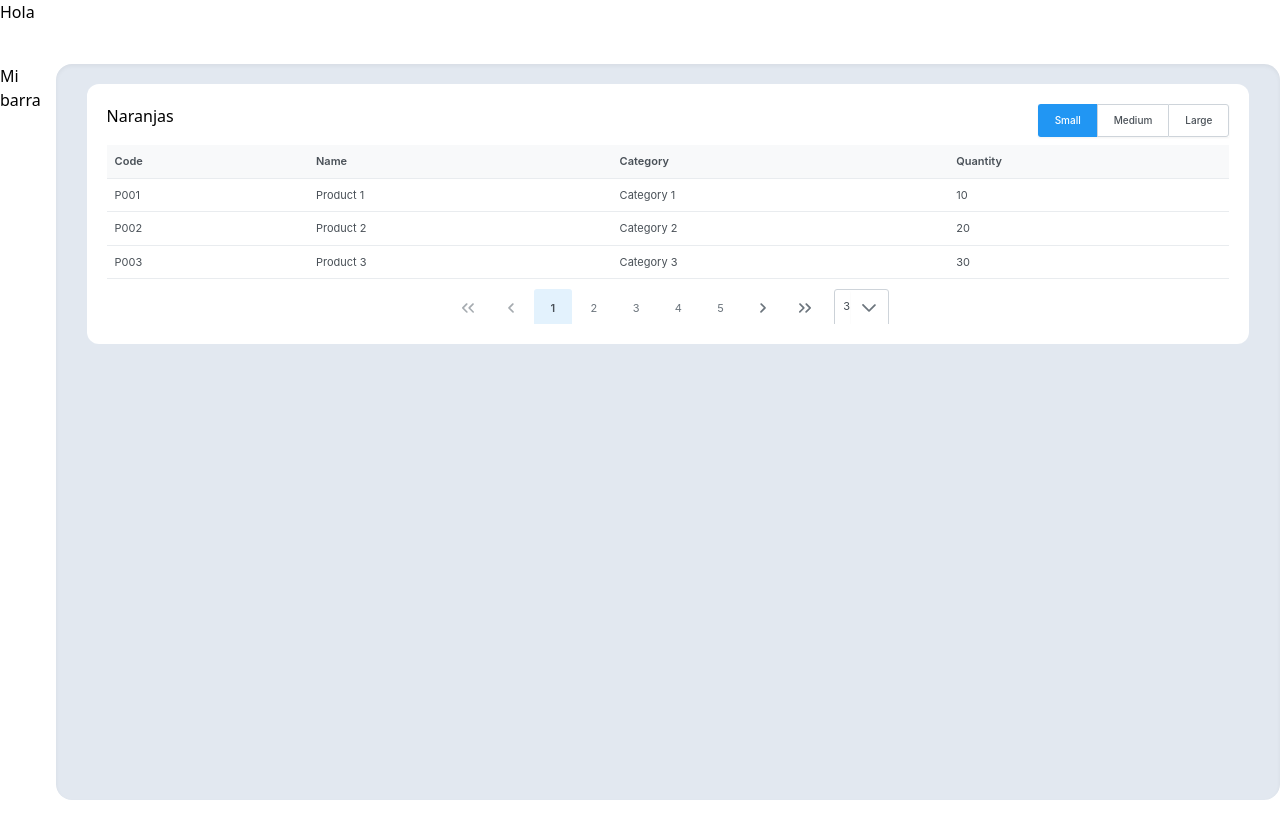
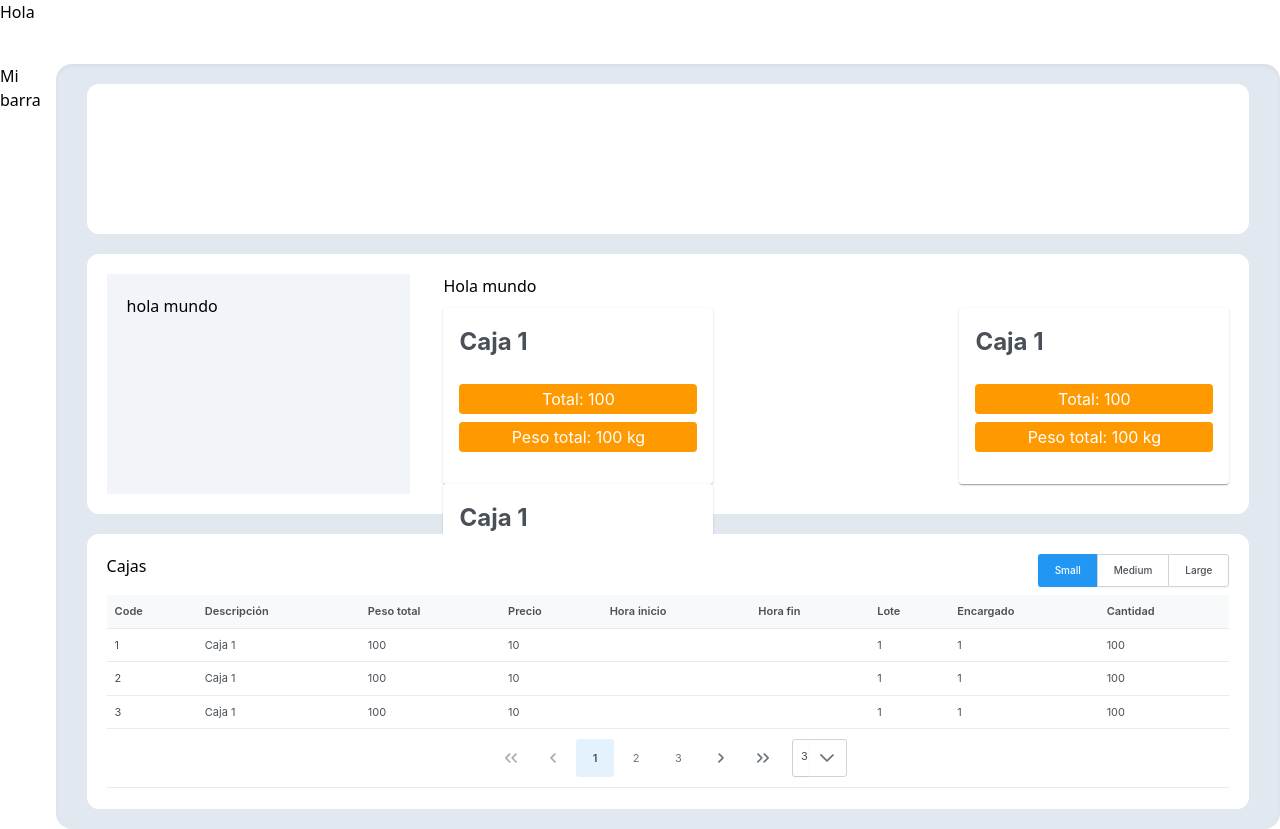
Before and after one commit to AdrianGzn/frontNaranjasC5, a React (Vite) app: page /cajas/create in a window 1280 px wide. Before the commit the page ends 800 px from the top, so only its background shows below. Built offline with nearby package versions, Linux system fonts and the light colour scheme.

Commit message:
avance de ui de cajas

```diff
--- a/src/features/caja/domain/caja.entity.tsx
+++ b/src/features/caja/domain/caja.entity.tsx
@@ -7,4 +7,5 @@ export default interface Caja {
     hora_fin: Date | string
     lote_fk: number
     encargado_fk: number
+    cantidad: number
 }
--- a/src/features/caja/infrastructure/consult_caja.controller.tsx
+++ b/src/features/caja/infrastructure/consult_caja.controller.tsx
@@ -1,4 +1,3 @@
-// src/ui/controllers/useGetCajas.ts
 import { useEffect, useState } from "react";
 import { ConsultCajas } from "../application/consult_cajas.usecase";
 import ICaja from "../domain/caja.repository";
--- /dev/null
+++ b/src/features/caja/ui/components/cajaCargar.component.tsx
@@ -0,0 +1,39 @@
+//import { Form, Field } from 'react-final-form';
+import { useState } from 'react';
+import { Button } from 'primereact/button';
+import { Dropdown } from 'primereact/dropdown';
+import { Calendar } from 'primereact/calendar';
+
+
+export default function CajasCargando({}: any) {
+    const [countries, setCountries] = useState([]);
+
+    return <div className="w-[95%] h-[150px] mt-5 flex flex-col items-center bg-white p-5 rounded-xl">
+        <div className="w-[60%] h-full">
+            {/*
+            <Form onSubmit={onSubmit} initialValues={{ name: '', email: '', password: '', date: null, country: null, accept: false }} validate={validate} render={({ handleSubmit }) => (
+                <form>
+                    <Field name="date" render={({ input }) => (
+                        <div className="field">
+                            <span className="p-float-label">
+                                <Calendar id="date" {...input} dateFormat="dd/mm/yy" mask="99/99/9999" showIcon />
+                                <label htmlFor="date">Birthday</label>
+                            </span>
+                        </div>
+                    )} />
+                    <Field name="country" render={({ input }) => (
+                        <div className="field">
+                            <span className="p-float-label">
+                                <Dropdown id="country" {...input} options={countries} optionLabel="name" />
+                                <label htmlFor="country">Country</label>
+                            </span>
+                        </div>
+                    )} />
+                    <Button type="submit" label="Submit" className="mt-2" />
+                </form>
+            )} />
+             */}
+        </div>
+        <div className="w-[40%] h-full"></div>
+    </div>
+}
--- /dev/null
+++ b/src/features/caja/ui/components/cajasCargando.component.tsx
@@ -0,0 +1,17 @@
+import CardCaja from './cardCaja.component';
+
+export default function AddCajas({cajas}: any) {
+    return <div className="w-[95%] h-[260px] mt-5 flex flex-wrap justify-between bg-white p-5 rounded-xl">
+        <div className='w-[27%] h-full p-5 bg-slate-100'>
+            hola mundo
+        </div>
+        <div className='w-[70%] h-full flex flex-wrap justify-between'>
+            <div className='w-full'>Hola mundo</div>
+            <div className='w-full h-[80%] flex flex-wrap justify-between'>
+                {cajas.map((item: any, index: number) => (
+                    <CardCaja key={index} caja={item} />
+                ))}
+            </div>
+        </div>
+    </div>
+}
--- /dev/null
+++ b/src/features/caja/ui/components/cardCaja.component.tsx
@@ -0,0 +1,21 @@
+import { Card } from 'primereact/card';
+import Caja from '../../domain/caja.entity';
+
+interface CardCajaProps {
+    caja: Caja;
+}
+
+export default function CardCaja({caja}: CardCajaProps) {
+    return <div className='w-[270px] h-full'>
+        <Card title="Caja 1">
+        <div className='flex flex-wrap justify-between'>
+            <div className='w-full h-[30px] mb-2 bg-amber-500 rounded-sm text-white flex justify-center items-center'>
+                Total: {caja.cantidad}
+            </div>
+            <div className='w-full h-[30px] bg-amber-500 rounded-sm text-white flex justify-center items-center'>
+                Peso total: {caja.peso_total} kg
+            </div>
+        </div>
+    </Card>
+    </div>
+}
--- /dev/null
+++ b/src/features/caja/ui/components/tableCajas.component.tsx
@@ -0,0 +1,37 @@
+import { SelectButton } from 'primereact/selectbutton';
+import { DataTable } from 'primereact/datatable';
+import { Column } from 'primereact/column';
+
+export default function TableCajas({size, setSize, sizeOptions, cajas}: any) {
+    return <div className="w-[95%] h-[275px] m-5 flex flex-col items-center bg-white p-5 rounded-xl">
+        <div className="w-full mb-2 flex justify-between">
+            <p>Cajas</p>
+            <SelectButton
+                value={size}
+                onChange={(e) => setSize(e.value)}
+                options={sizeOptions}
+            />
+        </div>
+
+        <div className="w-full flex-grow overflow-hidden">
+        <DataTable
+            value={cajas}
+            paginator
+            rows={3}
+            rowsPerPageOptions={[3, 6, 9, 12]}
+            size={size}
+            style={{ width: '100%', maxHeight: '100%', overflowY: 'auto', fontSize: '11px' }}
+        >
+            <Column field="id" header="Code" />
+            <Column field="descripción" header="Descripción" />
+            <Column field="peso_total" header="Peso total" />
+            <Column field="precio" header="Precio" />
+            <Column field="hora_inicio" header="Hora inicio" />
+            <Column field="hora_fin" header="Hora fin" />
+            <Column field="lote_fk" header="Lote" />
+            <Column field="encargado_fk" header="Encargado" />
+            <Column field="cantidad" header="Cantidad" />
+        </DataTable>
+        </div>
+    </div>
+}
--- a/src/features/caja/ui/pages/createNewCajas.tsx
+++ b/src/features/caja/ui/pages/createNewCajas.tsx
@@ -1,22 +1,18 @@
 import React, { useState, useEffect } from "react";
 import Dashboard from "../../../../shared/ui/pages/dashboard.component";
-import { SelectButton } from 'primereact/selectbutton';
-import { DataTable } from 'primereact/datatable';
-import { Column } from 'primereact/column';
 import 'primereact/resources/themes/saga-blue/theme.css';
 import 'primereact/resources/primereact.min.css';
 import 'primeicons/primeicons.css';
+import TableCajas from "../components/tableCajas.component";
+import Caja from "../../domain/caja.entity";
+import AddCajas from "../components/cajasCargando.component";
+import CajasCargando from "../components/cajaCargar.component";
 
-interface Product {
-  code: string;
-  name: string;
-  category: string;
-  quantity: number;
-}
 
 export default function CreateNewCajas() {
   const [size, setSize] = useState<'small' | 'large' | 'normal' | undefined>('small');
-  const [products, setProducts] = useState<Product[]>([]);
+  const [cajas, setCajas] = useState<Caja[]>([]);
+  const [cajasCargando, setCajasCargando] = useState<Caja[]>([])
 
   const sizeOptions = [
     { label: 'Small', value: 'small' },
@@ -25,25 +21,21 @@ export default function CreateNewCajas() {
   ];
 
   useEffect(() => {
-    setProducts([
-      { code: 'P001', name: 'Product 1', category: 'Category 1', quantity: 10 },
-      { code: 'P002', name: 'Product 2', category: 'Category 2', quantity: 20 },
-      { code: 'P003', name: 'Product 3', category: 'Category 3', quantity: 30 },
-      { code: 'P001', name: 'Product 1', category: 'Category 1', quantity: 10 },
-      { code: 'P002', name: 'Product 2', category: 'Category 2', quantity: 20 },
-      { code: 'P003', name: 'Product 3', category: 'Category 3', quantity: 30 },
-      { code: 'P001', name: 'Product 1', category: 'Category 1', quantity: 10 },
-      { code: 'P002', name: 'Product 2', category: 'Category 2', quantity: 20 },
-      { code: 'P003', name: 'Product 3', category: 'Category 3', quantity: 30 },
-      { code: 'P001', name: 'Product 1', category: 'Category 1', quantity: 10 },
-      { code: 'P002', name: 'Product 2', category: 'Category 2', quantity: 20 },
-      { code: 'P003', name: 'Product 3', category: 'Category 3', quantity: 30 },
-      { code: 'P001', name: 'Product 1', category: 'Category 1', quantity: 10 },
-      { code: 'P002', name: 'Product 2', category: 'Category 2', quantity: 20 },
-      { code: 'P003', name: 'Product 3', category: 'Category 3', quantity: 30 },
-      { code: 'P001', name: 'Product 1', category: 'Category 1', quantity: 10 },
-      { code: 'P002', name: 'Product 2', category: 'Category 2', quantity: 20 },
-      { code: 'P003', name: 'Product 3', category: 'Category 3', quantity: 30 },
+    setCajas([
+      { id: 1, descripción: 'Caja 1', peso_total: 100, precio: 10, hora_inicio: '', hora_fin: '', lote_fk: 1, encargado_fk: 1, cantidad: 100 },
+      { id: 2, descripción: 'Caja 1', peso_total: 100, precio: 10, hora_inicio: '', hora_fin: '', lote_fk: 1, encargado_fk: 1, cantidad: 100 },
+      { id: 3, descripción: 'Caja 1', peso_total: 100, precio: 10, hora_inicio: '', hora_fin: '', lote_fk: 1, encargado_fk: 1, cantidad: 100 },
+      { id: 4, descripción: 'Caja 1', peso_total: 100, precio: 10, hora_inicio: '', hora_fin: '', lote_fk: 1, encargado_fk: 1, cantidad: 100 },
+      { id: 5, descripción: 'Caja 1', peso_total: 100, precio: 10, hora_inicio: '', hora_fin: '', lote_fk: 1, encargado_fk: 1, cantidad: 100 },
+      { id: 6, descripción: 'Caja 1', peso_total: 100, precio: 10, hora_inicio: '', hora_fin: '', lote_fk: 1, encargado_fk: 1, cantidad: 100 },
+      { id: 7, descripción: 'Caja 1', peso_total: 100, precio: 10, hora_inicio: '', hora_fin: '', lote_fk: 1, encargado_fk: 1, cantidad: 100 },
+      { id: 8, descripción: 'Caja 1', peso_total: 100, precio: 10, hora_inicio: '', hora_fin: '', lote_fk: 1, encargado_fk: 1, cantidad: 100 },
+      { id: 9, descripción: 'Caja 1', peso_total: 100, precio: 10, hora_inicio: '', hora_fin: '', lote_fk: 1, encargado_fk: 1, cantidad: 100 },
+    ]);
+    setCajasCargando([
+      { id: 1, descripción: 'Caja 1', peso_total: 100, precio: 10, hora_inicio: '', hora_fin: '', lote_fk: 1, encargado_fk: 1, cantidad: 100 },
+      { id: 2, descripción: 'Caja 1', peso_total: 100, precio: 10, hora_inicio: '', hora_fin: '', lote_fk: 1, encargado_fk: 1, cantidad: 100 },
+      { id: 3, descripción: 'Caja 1', peso_total: 100, precio: 10, hora_inicio: '', hora_fin: '', lote_fk: 1, encargado_fk: 1, cantidad: 100 }
     ]);
   }, []);
 
@@ -51,32 +43,9 @@ export default function CreateNewCajas() {
     <div className="w-full h-screen">
       <Dashboard>
         <div className="w-full h-full flex flex-col items-center">
-          <div className="w-[95%] h-[260px] m-5 flex flex-col items-center bg-white p-5 rounded-xl">
-            <div className="w-full mb-2 flex justify-between">
-                <p>Naranjas</p>
-                <SelectButton
-                    value={size}
-                    onChange={(e) => setSize(e.value)}
-                    options={sizeOptions}
-                />
-            </div>
-
-            <div className="w-full flex-grow overflow-hidden">
-              <DataTable
-                value={products}
-                paginator
-                rows={3}
-                rowsPerPageOptions={[3, 6, 9, 12]}
-                size={size}
-                style={{ width: '100%', maxHeight: '100%', overflowY: 'auto', fontSize: '11px' }}
-            >
-                <Column field="code" header="Code" />
-                <Column field="name" header="Name" />
-                <Column field="category" header="Category" />
-                <Column field="quantity" header="Quantity" />
-              </DataTable>
-            </div>
-          </div>
+          <CajasCargando></CajasCargando>
+          <AddCajas cajas={cajasCargando}></AddCajas>
+          <TableCajas size={size} setSize={setSize} sizeOptions={sizeOptions} cajas={cajas} ></TableCajas>
         </div>
       </Dashboard>
     </div>
```
